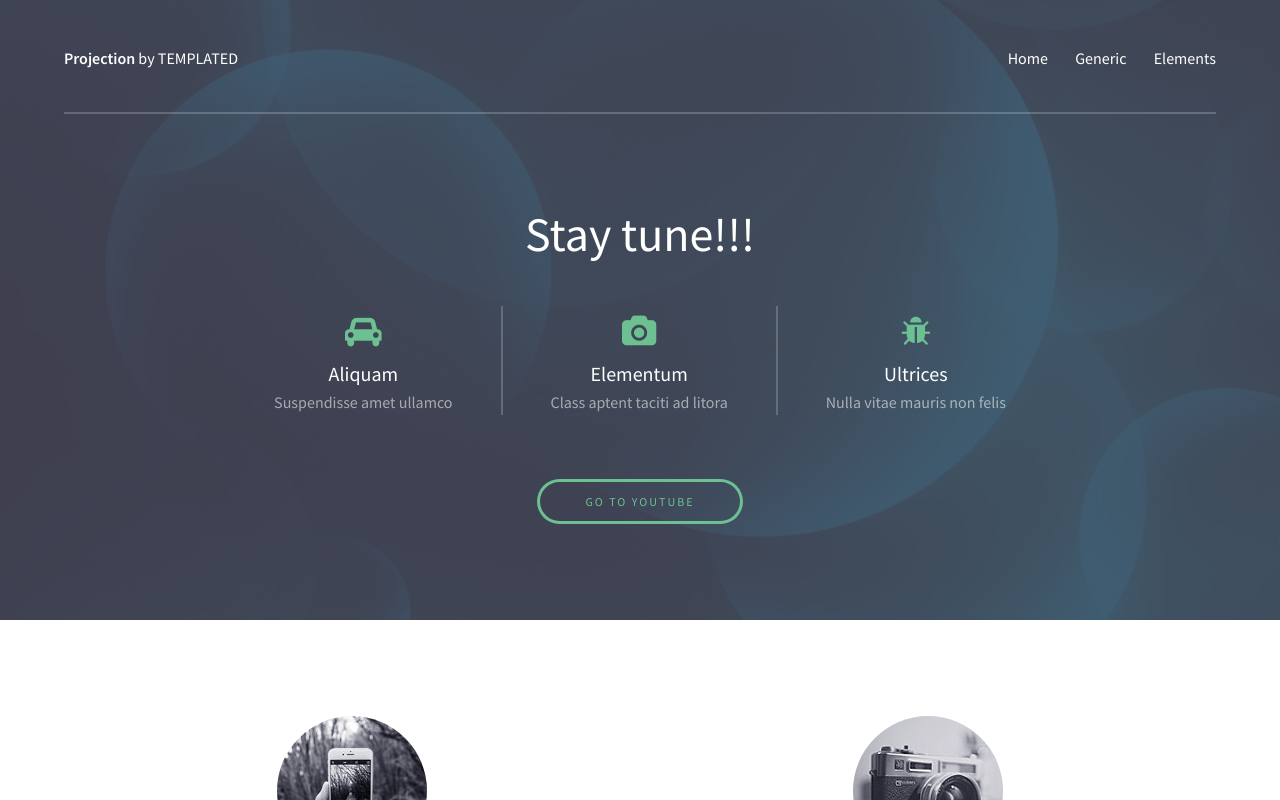
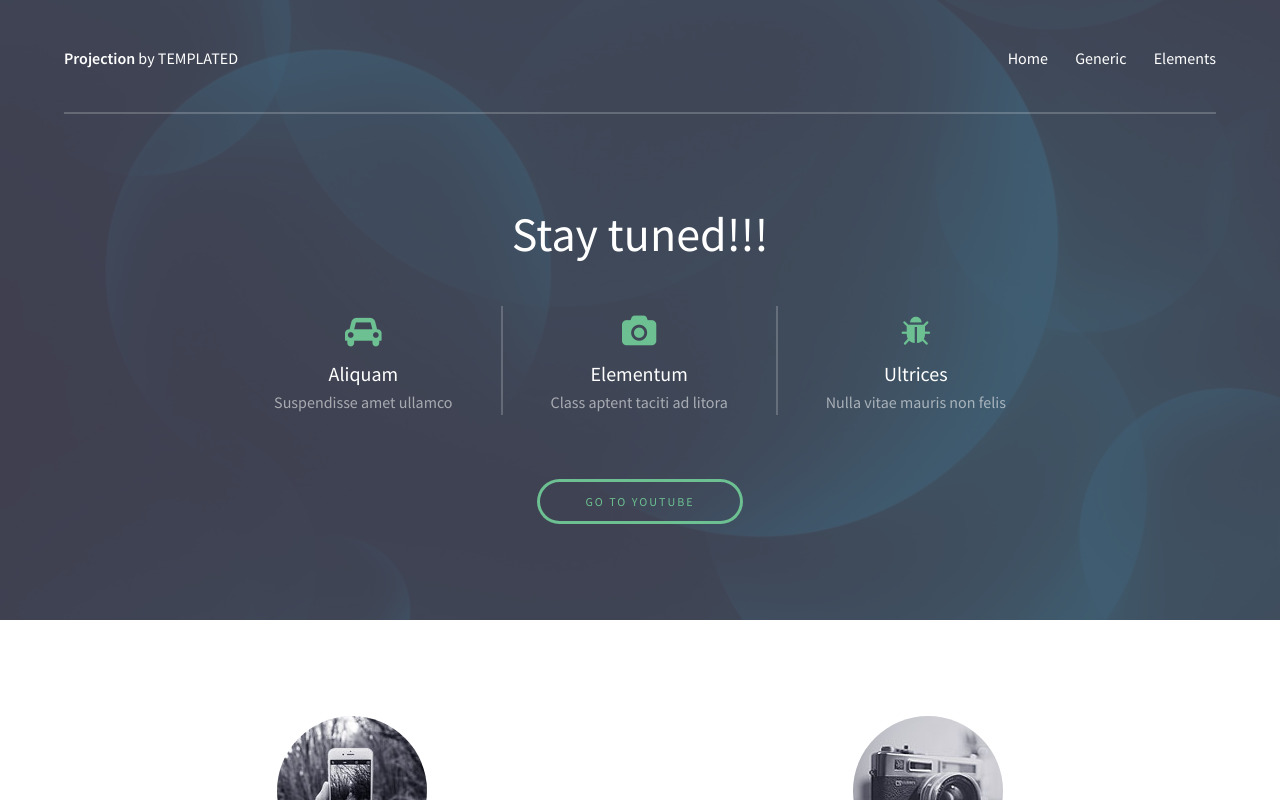
Before and after one commit to zapp09/endava, a plain HTML site: page index.html in a window 1280 px wide. Shown: the top 800 px of the page. Drawn offline with Linux system fonts and the light colour scheme.

Commit message:
updated text

```diff
--- a/index.html
+++ b/index.html
@@ -30,7 +30,7 @@
 			<section id="banner">
 				<div class="inner">
 					<header>
-						<h1>Stay tune!!!</h1>
+						<h1>Stay tuned!!!</h1>
 					</header>
 
 					<div class="flex ">
```
